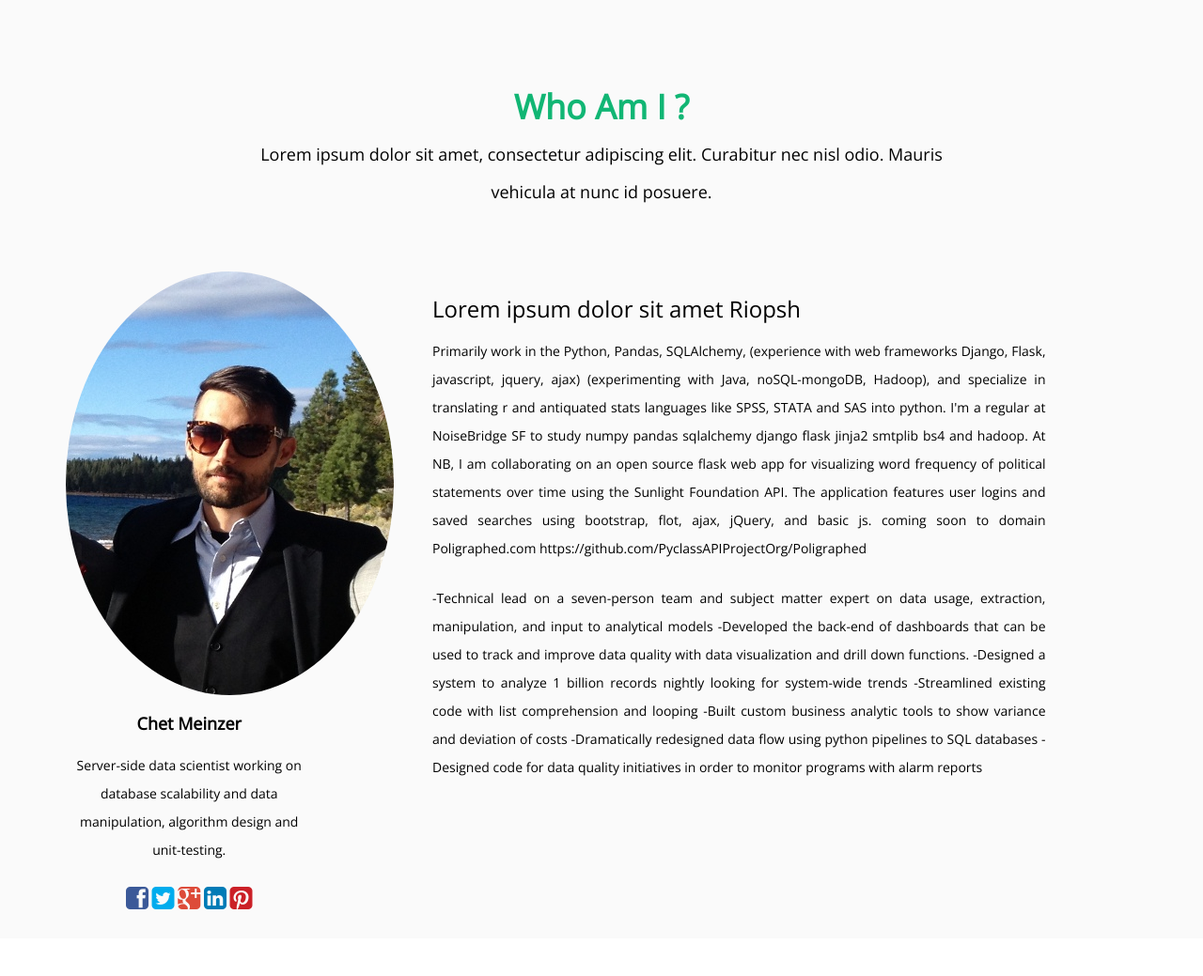
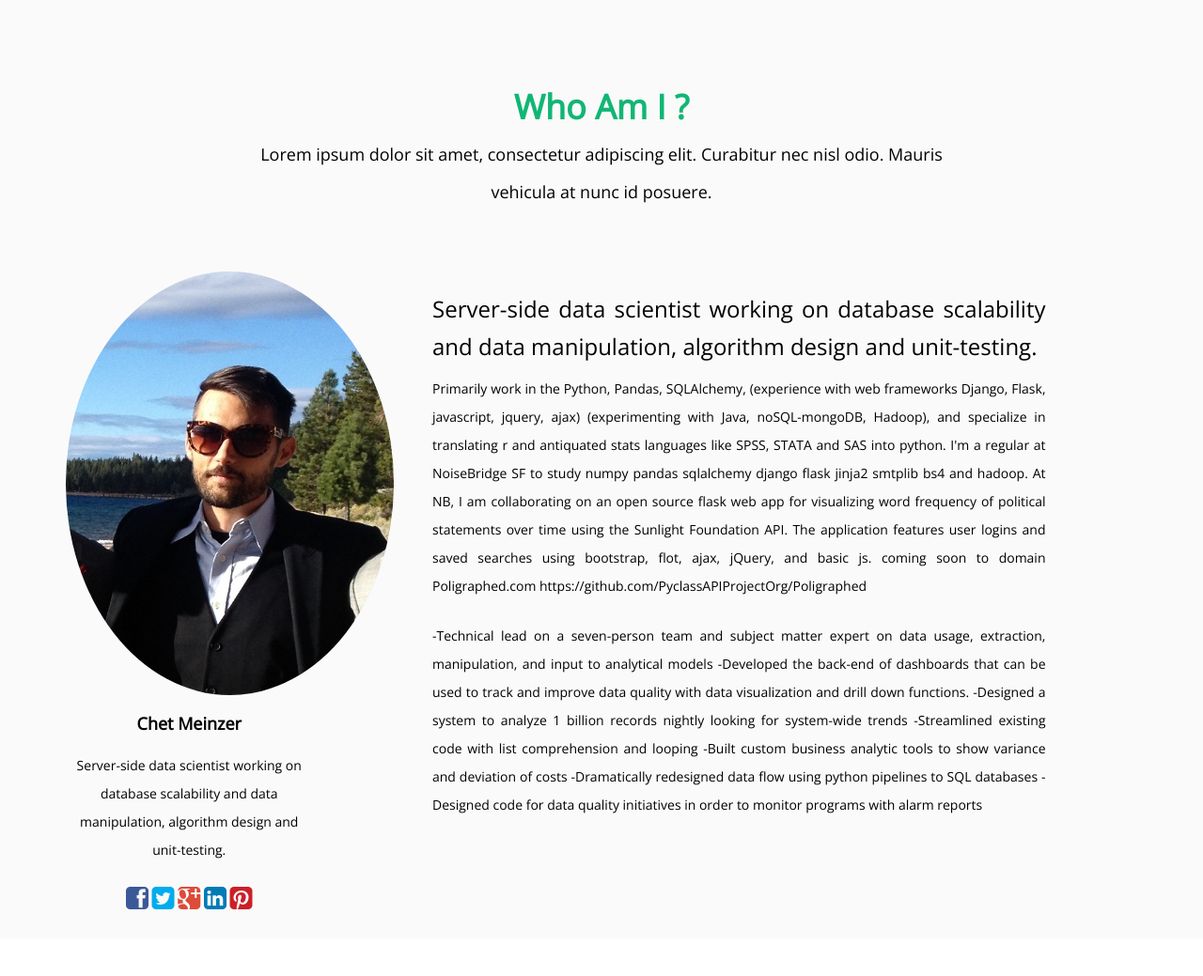
Before and after one commit to chetstar/newchetweb, a Flask app: page / in a window 1280 px wide; the page is wider, and only the part inside the window is pictured. Shown: the part 753-1792 px from the top of that part at 94% size. Run offline with Flask 2, Linux system fonts and the light colour scheme; some libraries are stand-ins or nearby versions.

```diff
--- a/templates/index.html
+++ b/templates/index.html
@@ -111,7 +111,8 @@
                 </div>
 
                 <div class="col-md-7 col-sm-7 col-md-offset-1  text-justify" data-scrollreveal="enter right and move 100px, wait 0.4s">
-                    <h3> Lorem ipsum dolor sit amet Riopsh</h3>
+                    <h3> Server-side data scientist working on database scalability
+                        and data manipulation, algorithm design and unit-testing.  </h3>
                     <p>
                          Primarily work in the Python, Pandas, SQLAlchemy, (experience with web frameworks Django,
                          Flask, javascript, jquery, ajax) (experimenting with Java, noSQL-mongoDB, Hadoop), and
```
